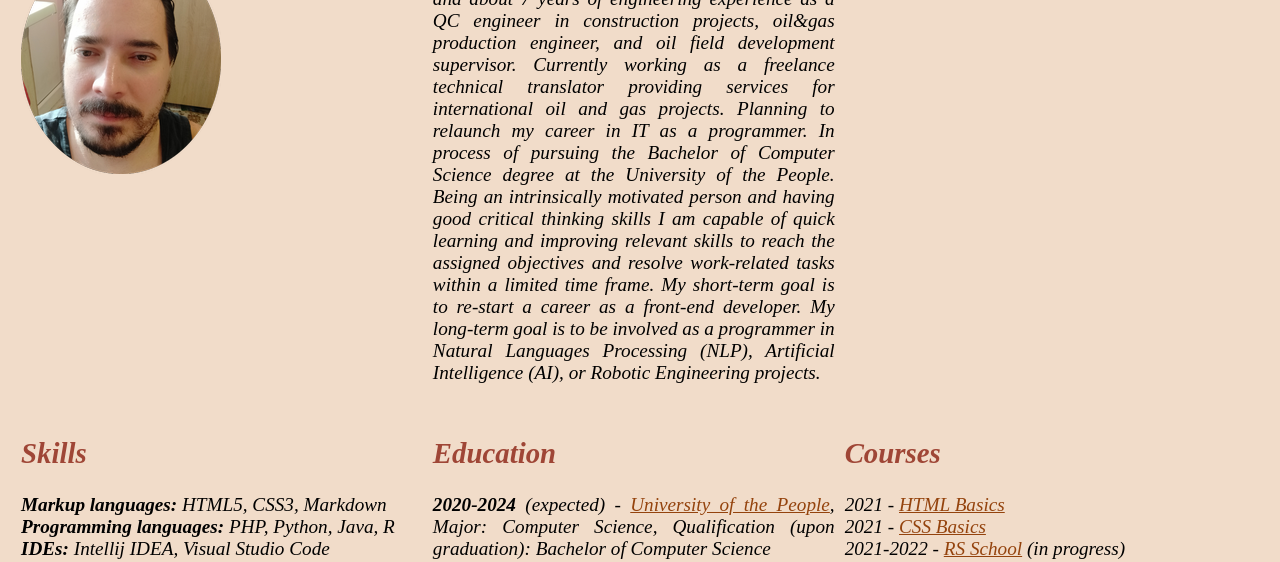
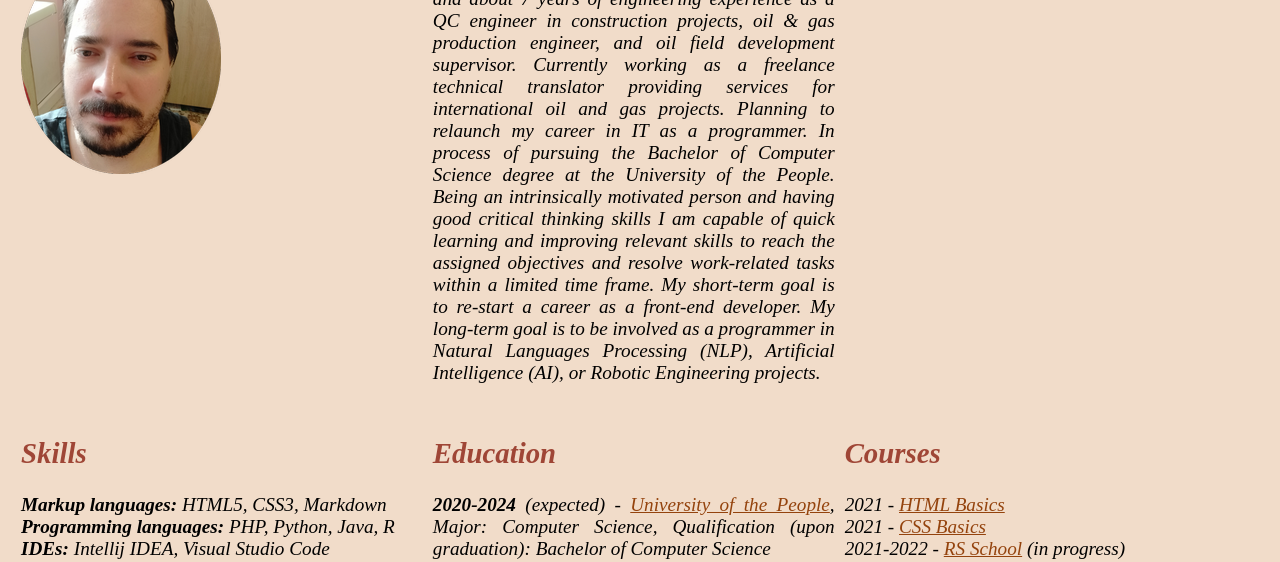
Before and after one commit to st2030/rsschool-cv, a plain HTML site: page index.html in a window 1280 px wide. Shown: the part 231-793 px from the top of the page. Drawn offline with Linux system fonts and the light colour scheme.

Commit message:
Update index.html

```diff
--- a/index.html
+++ b/index.html
@@ -42,7 +42,7 @@
     </section>
     <section class="section" id="summary">
         <h2 class="section-title">About Me</h2>
-        <p>Technical translator with over 16 years of professional experience in the oil &amp; gas industry, and about 7 years of engineering experience as a QC engineer in construction projects, oil&gas production engineer, and oil field development supervisor. Currently working as a freelance technical translator providing services for international oil and gas projects. Planning to relaunch my career in IT as a programmer. In process of pursuing the Bachelor of Computer Science degree at the University of the People. Being an intrinsically motivated person and having good critical thinking skills I am capable of quick learning and improving relevant skills to reach the assigned objectives and resolve work-related tasks within a limited time frame. My short-term goal is to re-start a career as a front-end developer. My long-term goal is to be involved as a programmer in Natural Languages Processing (NLP), Artificial Intelligence (AI), or Robotic Engineering projects.</p>
+        <p>Technical translator with over 16 years of professional experience in the oil &amp; gas industry, and about 7 years of engineering experience as a QC engineer in construction projects, oil &amp; gas production engineer, and oil field development supervisor. Currently working as a freelance technical translator providing services for international oil and gas projects. Planning to relaunch my career in IT as a programmer. In process of pursuing the Bachelor of Computer Science degree at the University of the People. Being an intrinsically motivated person and having good critical thinking skills I am capable of quick learning and improving relevant skills to reach the assigned objectives and resolve work-related tasks within a limited time frame. My short-term goal is to re-start a career as a front-end developer. My long-term goal is to be involved as a programmer in Natural Languages Processing (NLP), Artificial Intelligence (AI), or Robotic Engineering projects.</p>
     </section>
     <section class="section" id="skills">
         <h2 class="section-title">Skills</h2>
```
